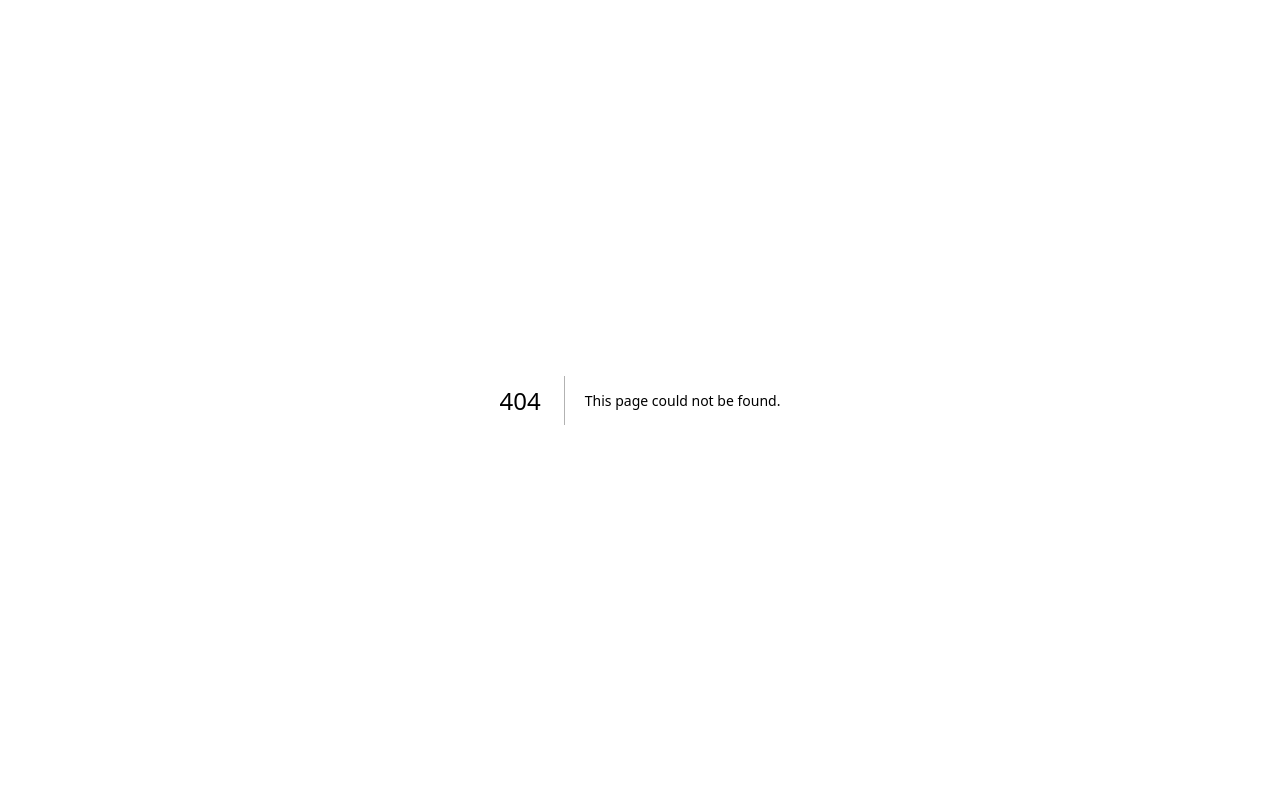
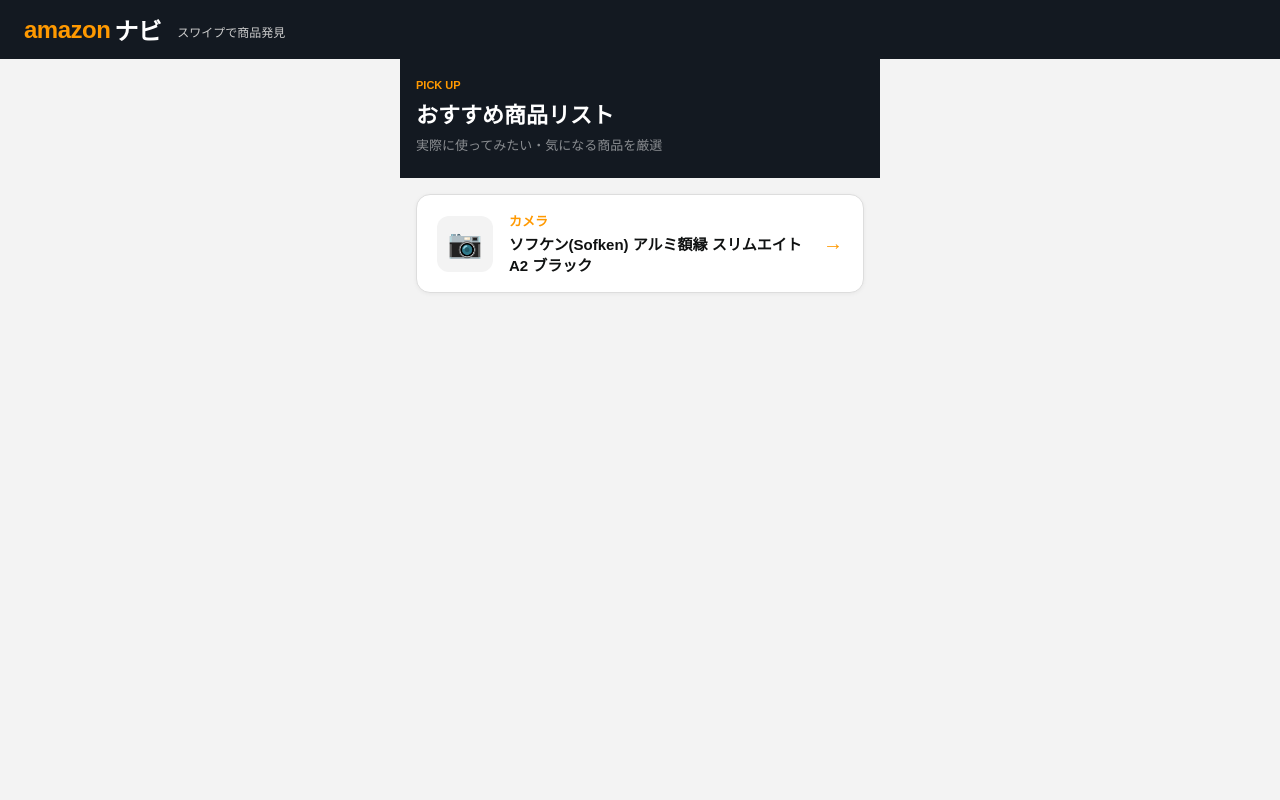
Before and after one commit to Mikiya1/amanavi, a Next.js app: page /wishlist in a window 1280 px wide. Before the commit this address had no page. Shown: the top 800 px of the page. Built offline with nearby package versions, Linux system fonts and the light colour scheme.

Commit message:
おすすめ商品リストページ追加・トップにバナー設置

```diff
--- /dev/null
+++ b/app/wishlist/page.tsx
@@ -0,0 +1,72 @@
+'use client'
+
+import Header from '../components/Header'
+
+const categoryEmoji: Record<string, string> = {
+  'ガジェット': '📱', 'ゲーム': '🎮', 'カメラ': '📷', 'スマートホーム': '🏠',
+  'ファッション': '👕', 'コスメ・美容': '💄', 'インテリア': '🛋', '食品・グルメ': '🍜',
+  '本・漫画': '📚', 'スポーツ': '⚽', '音楽': '🎸', 'ホビー': '🎨',
+  '健康・医療': '💊', 'ペット': '🐾', 'DIY・工具': '🔧', 'カー用品': '🚗',
+  'ベビー・キッズ': '🍼', '学習・教育': '✏️', 'その他': '🛒',
+}
+
+const items: { name: string; category: string; url: string }[] = [
+  {
+    name: 'ソフケン(Sofken) アルミ額縁 スリムエイト A2 ブラック',
+    category: 'カメラ',
+    url: 'https://amzn.to/4cWg4hU',
+  },
+]
+
+export default function WishlistPage() {
+  return (
+    <>
+      <Header />
+      <main style={{ background: '#F3F3F3', minHeight: '100vh', fontFamily: 'sans-serif', maxWidth: '480px', margin: '0 auto', paddingBottom: '40px' }}>
+
+        <div style={{ background: '#131921', padding: '20px 16px 24px', marginBottom: '16px' }}>
+          <div style={{ fontSize: '11px', color: '#FF9900', fontWeight: '700', marginBottom: '6px' }}>PICK UP</div>
+          <div style={{ fontSize: '22px', fontWeight: '800', color: '#fff', marginBottom: '6px' }}>おすすめ商品リスト</div>
+          <div style={{ fontSize: '13px', color: 'rgba(255,255,255,0.5)' }}>実際に使ってみたい・気になる商品を厳選</div>
+        </div>
+
+        <div style={{ padding: '0 16px', display: 'flex', flexDirection: 'column', gap: '12px' }}>
+          {items.map((item, i) => (
+            <a
+              key={i}
+              href={item.url}
+              target="_blank"
+              rel="noopener noreferrer"
+              style={{ textDecoration: 'none' }}
+            >
+              <div style={{
+                background: '#fff',
+                borderRadius: '14px',
+                border: '1px solid #DDD',
+                padding: '16px 20px',
+                display: 'flex',
+                alignItems: 'center',
+                gap: '16px',
+                boxShadow: '0 1px 4px rgba(0,0,0,0.05)',
+              }}>
+                <div style={{
+                  width: '56px', height: '56px', borderRadius: '12px',
+                  background: '#F3F3F3', display: 'flex', alignItems: 'center',
+                  justifyContent: 'center', fontSize: '28px', flexShrink: 0,
+                }}>
+                  {categoryEmoji[item.category] ?? '🛒'}
+                </div>
+                <div style={{ flex: 1, minWidth: 0 }}>
+                  <div style={{ fontSize: '13px', color: '#FF9900', fontWeight: '700', marginBottom: '4px' }}>{item.category}</div>
+                  <div style={{ fontSize: '15px', fontWeight: '700', color: '#0F1111', lineHeight: 1.4 }}>{item.name}</div>
+                </div>
+                <div style={{ fontSize: '20px', color: '#FF9900', flexShrink: 0 }}>→</div>
+              </div>
+            </a>
+          ))}
+        </div>
+
+      </main>
+    </>
+  )
+}
```
Also changed, not shown: app/page.tsx (+14 -0 lines).
